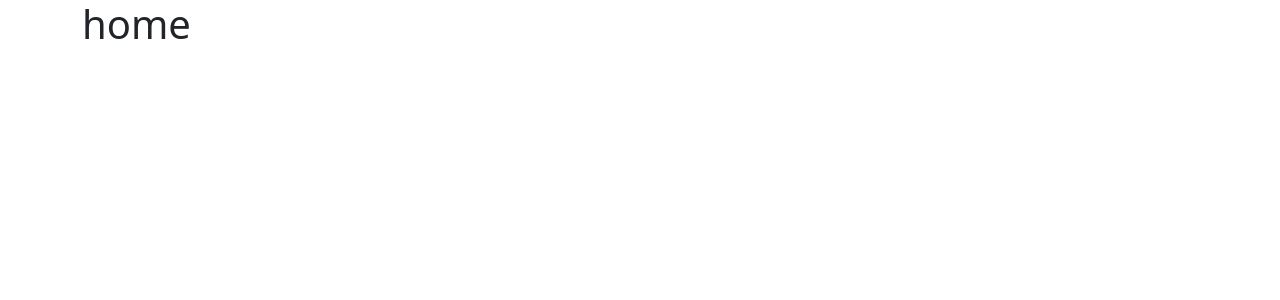
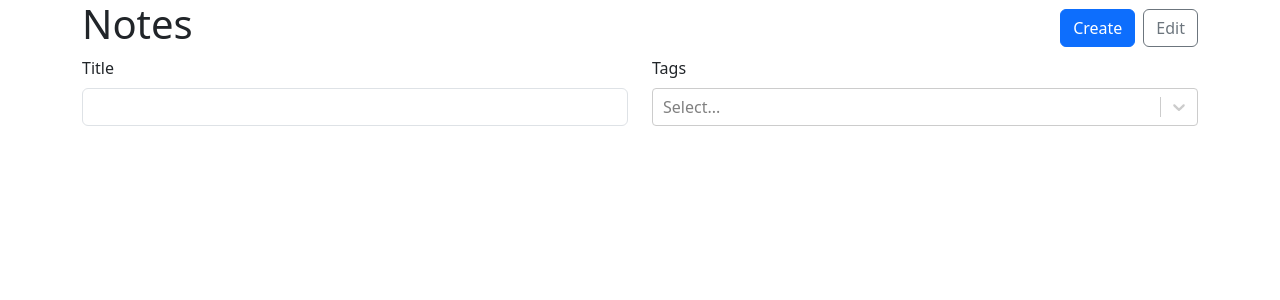
Before and after one commit to Khudaverdi27/React-TypeScript-Project---Markdown-Supported-Note-Taking-With-Categories, a React (Vite) app: page / in a window 1280 px wide. Shown: the top 300 px of the page. Built offline with nearby package versions, Linux system fonts and the light colour scheme.

Commit message:
created:Note cards

```diff
--- a/src/App.tsx
+++ b/src/App.tsx
@@ -4,6 +4,7 @@
 import useLocaleStorage from "./hooks/useLocaleStorage";
 import { useMemo } from "react";
 import { v4 as uuidv4 } from "uuid";
+import NoteList from "./components/NoteList";
 
 export type RawNote = {
   id: string;
@@ -46,11 +47,27 @@
       ];
     });
   };
+
+  const addTag = (tag: Tag) => {
+    setTags((prev) => [...prev, tag]);
+  };
   return (
     <Container>
       <Routes>
-        <Route path="/" element={<h1>home</h1>} />
-        <Route path="/new" element={<NewNote onSubmit={onCreateNoteData} />} />
+        <Route
+          path="/"
+          element={<NoteList notes={notesWithTags} availableTags={tags} />}
+        />
+        <Route
+          path="/new"
+          element={
+            <NewNote
+              onSubmit={onCreateNoteData}
+              onAddTag={addTag}
+              availableTags={tags}
+            />
+          }
+        />
         <Route path="/:id">
           <Route index element={<h1>show</h1>} />
           <Route path="/:id/edit" element={<h1>edit</h1>} />
--- /dev/null
+++ b/src/NoteLists.module.css
@@ -0,0 +1,9 @@
+.card {
+  transition: translate ease-in-out 100ms, box-shadow ease-in-out 100ms;
+}
+
+.card:hover,
+.card:focus {
+  translate: 0 -5px;
+  box-shadow: 0 5px 8px 0 rgba(0, 0, 0.2);
+}
--- a/src/components/NewNote.tsx
+++ b/src/components/NewNote.tsx
@@ -1,10 +1,21 @@
-import NoteForm, { NoteFromProps } from "./NoteForm";
+import { NoteData, Tag } from "../App";
+import NoteForm from "./NoteForm";
 
-function NewNote({ onSubmit }: NoteFromProps) {
+type newNoteProps = {
+  onSubmit: (data: NoteData) => void;
+  onAddTag: (tag: Tag) => void;
+  availableTags: Tag[];
+};
+
+function NewNote({ onSubmit, onAddTag, availableTags }: newNoteProps) {
   return (
     <>
       <h1 className="mb-4">New Note</h1>
-      <NoteForm onSubmit={onSubmit} />
+      <NoteForm
+        onSubmit={onSubmit}
+        onAddTag={onAddTag}
+        availableTags={availableTags}
+      />
     </>
   );
 }
--- /dev/null
+++ b/src/components/NoteCard.tsx
@@ -0,0 +1,43 @@
+import { Badge, Card, Stack } from "react-bootstrap";
+import { Tag } from "../App";
+import { Link } from "react-router-dom";
+import styles from "../NoteLists.module.css";
+
+type NoteCardProps = {
+  id: string;
+  title: string;
+  tags: Tag[];
+};
+function NoteCard({ id, title, tags }: NoteCardProps) {
+  return (
+    <Card
+      className={`h-100 text-reset text-decoration-none ${styles.card}`}
+      as={Link}
+      to={`${id}`}
+    >
+      <Card.Body>
+        <Stack
+          gap={2}
+          className="align-items-center justify-content-center h-100"
+        >
+          <span className="fs-5">{title}</span>
+          {tags.length > 0 && (
+            <Stack
+              direction="horizontal"
+              gap={1}
+              className="flex-wrap align-items-center justify-content-center"
+            >
+              {tags.map((tag) => (
+                <Badge className="text-truncate" key={tag.id}>
+                  {tag.label}
+                </Badge>
+              ))}
+            </Stack>
+          )}
+        </Stack>
+      </Card.Body>
+    </Card>
+  );
+}
+
+export default NoteCard;
--- a/src/components/NoteForm.tsx
+++ b/src/components/NoteForm.tsx
@@ -1,26 +1,29 @@
 import { FormEvent, useRef, useState } from "react";
 import { Button, Col, Form, Row, Stack } from "react-bootstrap";
-import { Link } from "react-router-dom";
+import { Link, useNavigate } from "react-router-dom";
 import ReactSelectCreatable from "react-select/creatable";
 import { NoteData, Tag } from "../App";
+import { v4 as uuidv4 } from "uuid";
 
 export type NoteFromProps = {
   onSubmit: (data: NoteData) => void;
+  onAddTag: (tag: Tag) => void;
+  availableTags: Tag[];
 };
 
-function NoteForm({ onSubmit }: NoteFromProps) {
+function NoteForm({ onSubmit, onAddTag, availableTags }: NoteFromProps) {
   const titleRef = useRef<HTMLInputElement>(null);
   const markdownRef = useRef<HTMLTextAreaElement>(null);
   const [selectedTags, setSelectedTags] = useState<Tag[]>([]);
-
+  const navigate = useNavigate();
   const handleSubmit = (e: FormEvent) => {
     e.preventDefault();
     onSubmit({
       title: titleRef.current!.value,
       markdown: markdownRef.current!.value,
-      tags: [],
+      tags: selectedTags,
     });
-    console.log(selectedTags);
+    navigate("..");
   };
   return (
     <Form onSubmit={handleSubmit}>
@@ -29,13 +32,18 @@
           <Col>
             <Form.Group controlId="title">
               <Form.Label>Title</Form.Label>
-              <Form.Control required />
+              <Form.Control ref={titleRef} required />
             </Form.Group>
           </Col>
           <Col>
             <Form.Group controlId="tags">
               <Form.Label>Tags</Form.Label>
               <ReactSelectCreatable
+                onCreateOption={(label) => {
+                  const newTag = { id: uuidv4(), label };
+                  onAddTag(newTag);
+                  setSelectedTags((prev) => [...prev, newTag]);
+                }}
                 value={selectedTags.map((t) => {
                   return {
                     label: t.label,
@@ -50,6 +58,9 @@
                   );
                 }}
                 isMulti
+                options={availableTags.map((tag) => {
+                  return { label: tag.label, value: tag.id };
+                })}
               />
             </Form.Group>
           </Col>
--- /dev/null
+++ b/src/components/NoteList.tsx
@@ -0,0 +1,92 @@
+import { useMemo, useState } from "react";
+import { Button, Col, Form, Row, Stack } from "react-bootstrap";
+import { Link } from "react-router-dom";
+import ReactSelect from "react-select";
+import { Note, Tag } from "../App";
+import NoteCard from "./NoteCard";
+
+type NoteListProps = {
+  availableTags: Tag[];
+  notes: Note[];
+};
+
+function NoteList({ availableTags, notes }: NoteListProps) {
+  const [selectedTags, setSelectedTags] = useState<Tag[]>([]);
+  const [title, setTitle] = useState("");
+  const filtredNotes = useMemo(() => {
+    return notes.filter((note) => {
+      return (
+        (title === "" ||
+          note.title.toLowerCase().includes(title.toLowerCase())) &&
+        (selectedTags.length === 0 ||
+          selectedTags.every((tag) =>
+            note.tags.some((noteTag) => noteTag.id === tag.id)
+          ))
+      );
+    });
+  }, [title, selectedTags, notes]);
+  return (
+    <>
+      <Row className="align-items-center mb-4">
+        <Col>
+          <h1>Notes</h1>
+        </Col>
+        <Col xs="auto">
+          <Stack gap={2} direction="horizontal">
+            <Link to={"/new"}>
+              <Button>Create</Button>
+            </Link>
+            <Button variant="outline-secondary">Edit</Button>
+          </Stack>
+        </Col>
+        <Form>
+          <Row className="mb-4">
+            <Col>
+              <Form.Group controlId="title">
+                <Form.Label>Title</Form.Label>
+                <Form.Control
+                  value={title}
+                  onChange={(e) => setTitle(e.target.value)}
+                  type="text"
+                />
+              </Form.Group>
+            </Col>
+            <Col>
+              <Form.Group controlId="tags">
+                <Form.Label>Tags</Form.Label>
+                <ReactSelect
+                  value={selectedTags.map((t) => {
+                    return {
+                      label: t.label,
+                      value: t.id,
+                    };
+                  })}
+                  onChange={(tags) => {
+                    setSelectedTags(
+                      tags.map((t) => {
+                        return { label: t.label, id: t.value };
+                      })
+                    );
+                  }}
+                  isMulti
+                  options={availableTags.map((tag) => {
+                    return { label: tag.label, value: tag.id };
+                  })}
+                />
+              </Form.Group>
+            </Col>
+          </Row>
+        </Form>
+      </Row>
+      <Row xs={1} sm={2} lg={3} xl={4} className="g-3">
+        {filtredNotes.map((note) => (
+          <Col key={note.id}>
+            <NoteCard id={note.id} title={note.title} tags={note.tags} />
+          </Col>
+        ))}
+      </Row>
+    </>
+  );
+}
+
+export default NoteList;
```
Also changed, not shown: src/index.css (deleted).
